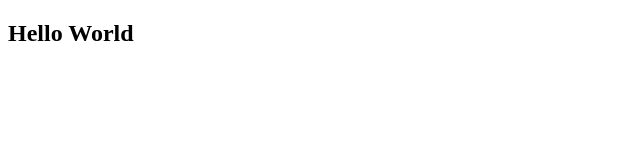
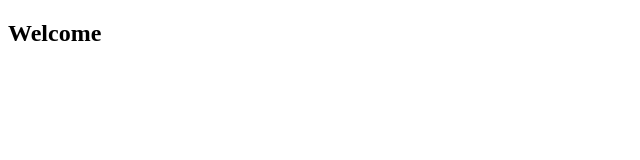
Before and after one commit to Adityakamble96/ExploreIndia, a plain HTML site: page Demo.html in a window 1280 px wide. Shown: the full height of the page, 0-640 px from the left. Drawn offline with Linux system fonts and the light colour scheme.

Commit message:
Update Demo.html

```diff
--- a/Demo.html
+++ b/Demo.html
@@ -6,6 +6,6 @@
     <title>Document</title>
 </head>
 <body>
-    <h2>Hello World</h2>
+    <h2>Welcome</h2>
 </body>
 </html>
```
